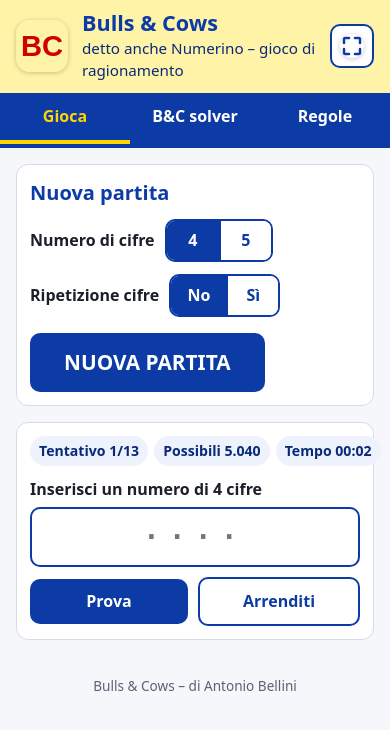
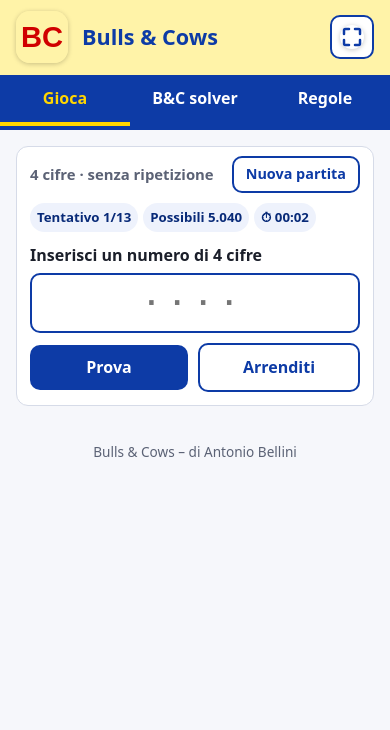
Before and after one commit to lmpbe/BullsCows, a plain HTML site: page index.html in a window 390 px wide. Both pictures are taken after a click on the button "GIOCA". Shown: the part 1-731 px from the top of the page. Drawn offline with Linux system fonts and the light colour scheme.

Commit message:
Add files via upload

```diff
--- a/index.html
+++ b/index.html
@@ -50,6 +50,10 @@ h3{margin:20px 0 8px;font-size:1.08rem;color:var(--blu)}
 .btn.grande{font-size:1.3rem;padding:14px 34px}
 .btn.secondario{background:#fff;color:var(--blu);border:2px solid var(--blu)}
 .btn.secondario:hover{background:#eef2fc}
+.btn.piccolo{padding:6px 12px;font-size:.9rem;flex:none}
+.riga-partita{display:flex;align-items:center;justify-content:space-between;gap:10px;margin:-4px 0 10px}
+.riga-partita .nota{font-weight:600}
+.solo-stretto{display:none}
 .btn.icona{margin-left:auto;padding:0;width:44px;height:44px;flex:none;display:flex;align-items:center;justify-content:center}
 .btn.icona svg{width:24px;height:24px}
 .btn:focus-visible,.scelta button:focus-visible,.chip:focus-visible,input:focus-visible{outline:3px solid var(--giallo);outline-offset:2px}
@@ -92,8 +96,10 @@ footer{max-width:760px;margin:0 auto;padding:4px 16px 28px;color:var(--tenue);fo
   .card{padding:13px}
   .valuta{grid-template-columns:1fr}
   .input-tent input{width:100%}
-  .stato{gap:6px;flex-wrap:nowrap}
-  .pill{padding:5px 9px;font-size:.88rem;white-space:nowrap}
+  .stato{gap:5px;flex-wrap:nowrap}
+  .pill{padding:5px 7px;font-size:clamp(.72rem,3.4vw,.88rem);white-space:nowrap}
+  .solo-largo{display:none}
+  .solo-stretto{display:inline}
   .input-tent .btn{flex:1}
 }
 </style>
@@ -108,7 +114,6 @@ footer{max-width:760px;margin:0 auto;padding:4px 16px 28px;color:var(--tenue);fo
     </svg>
     <div>
       <h1>Bulls &amp; Cows</h1>
-      <p>detto anche Numerino – gioco di ragionamento</p>
     </div>
     <button type="button" id="schermo-intero" class="btn secondario icona" hidden aria-label="Schermo intero" title="Schermo intero"></button>
   </div>
@@ -125,7 +130,7 @@ footer{max-width:760px;margin:0 auto;padding:4px 16px 28px;color:var(--tenue);fo
 
 <!-- ===================== GIOCA ===================== -->
 <section id="sez-gioca" role="tabpanel" aria-labelledby="tab-gioca">
-  <div class="card">
+  <div class="card" id="g-impostazioni" hidden>
     <h2>Nuova partita</h2>
     <div class="riga">
       <div><span class="etichetta">Numero di cifre</span>
@@ -139,14 +144,19 @@ footer{max-width:760px;margin:0 auto;padding:4px 16px 28px;color:var(--tenue);fo
         </span>
       </div>
     </div>
-    <p style="margin:16px 0 0"><button class="btn grande" id="g-gioca">GIOCA</button></p>
+    <p class="riga" style="margin:16px 0 0"><button class="btn grande" id="g-gioca">GIOCA</button>
+      <button class="btn secondario" id="g-annulla" hidden>Torna alla partita</button></p>
   </div>
 
   <div class="card" id="g-partita" hidden>
+    <div class="riga-partita">
+      <span class="nota" id="g-modo"></span>
+      <button class="btn secondario piccolo" id="g-nuova">Nuova partita</button>
+    </div>
     <div class="stato">
       <span class="pill">Tentativo <b id="g-ntent">1</b>/<b id="g-max">13</b></span>
       <span class="pill">Possibili <b id="g-poss">0</b></span>
-      <span class="pill">Tempo <b id="g-tempo">00:00</b></span>
+      <span class="pill" title="Tempo"><span class="solo-largo">Tempo </span><span class="solo-stretto" aria-hidden="true">⏱ </span><b id="g-tempo">00:00</b></span>
     </div>
     <div id="g-area-input">
       <label for="g-input" class="etichetta" id="g-label">Inserisci un numero di 4 cifre</label>
@@ -376,7 +386,9 @@ function aggiungiRiga(s, indice, vinta) {
 
 /* Prepara lo schermo per la partita contenuta in g (nuova o ripristinata) */
 function mostraPartita() {
+  $('g-impostazioni').hidden = true;
   $('g-partita').hidden = false;
+  $('g-modo').textContent = g.n + ' cifre · ' + (g.rip ? 'con ripetizione' : 'senza ripetizione');
   $('g-finale').hidden = true; $('g-finale').innerHTML = '';
   $('g-righe').innerHTML = ''; $('g-tabella').hidden = true;
   $('g-errore').hidden = true;
@@ -386,7 +398,6 @@ function mostraPartita() {
   g.storia.forEach(function (s, i) {
     aggiungiRiga(s, i + 1, g.finita && g.esito === 'vinto' && i === g.storia.length - 1);
   });
-  $('g-gioca').textContent = 'NUOVA PARTITA';
   clearInterval(timerId);
   if (g.finita) {
     $('g-area-input').hidden = true;
@@ -398,6 +409,21 @@ function mostraPartita() {
   aggiornaTempo(); aggiornaStato();
 }
 
+/* «Nuova partita»: mostra la scelta di cifre e ripetizione, nasconde la partita */
+function apriImpostazioni() {
+  chiudiTastierino();
+  $('g-partita').hidden = true;
+  $('g-impostazioni').hidden = false;
+  $('g-annulla').hidden = !g;
+  window.scrollTo(0, 1);
+}
+function chiudiImpostazioni() {
+  if (!g) return;
+  $('g-impostazioni').hidden = true;
+  $('g-partita').hidden = false;
+}
+
+/* «GIOCA»: inizia la partita con le impostazioni scelte */
 function nuovaPartita() {
   if (g && !g.finita && g.storia.length > 0 && !confirm('Interrompere la partita in corso e iniziarne una nuova?')) return;
   var n = Number(leggiCifre()), rip = leggiRip() === '1';
@@ -474,7 +500,7 @@ function mostraFinale() {
           '<button class="btn" id="g-ancora">Nuova partita</button>' +
           (g.esito === 'vinto' ? '<button class="btn secondario" id="g-sfida">Sfida il B&amp;C solver</button>' : '') + '</p>';
   var f = $('g-finale'); f.innerHTML = html; f.hidden = false;
-  $('g-ancora').addEventListener('click', nuovaPartita);
+  $('g-ancora').addEventListener('click', apriImpostazioni);
   if (g.esito === 'vinto') $('g-sfida').addEventListener('click', function () {
     avviaSfida({ segreto: g.segreto, n: g.n, rip: g.rip, tentativi: g.storia.length, tempo: tempo });
   });
@@ -498,6 +524,10 @@ function ripristinaPartita() {
 }
 
 $('g-gioca').addEventListener('click', nuovaPartita);
+$('g-nuova').addEventListener('click', apriImpostazioni);
+$('g-annulla').addEventListener('click', chiudiImpostazioni);
+/* quando si tocca la casella e compare il tastierino, la partita sale in cima allo schermo */
+$('g-input').addEventListener('focus', function () { setTimeout(mostraElenco, 300); });
 $('g-prova').addEventListener('click', prova);
 $('g-arrenditi').addEventListener('click', arrenditi);
 $('g-input').addEventListener('keydown', function (e) { if (e.key === 'Enter') prova(); });
@@ -792,6 +822,7 @@ $('cur-guess').addEventListener('click', function (e) {
 
 /* ---- All'apertura: ripristina partita, solver e scheda aperta ---- */
 ripristinaPartita();
+if (!g) apriImpostazioni();
 ripristinaSolver();
 
 /* Nessuna installazione: rimuove eventuali service worker registrati da versioni precedenti */
```
